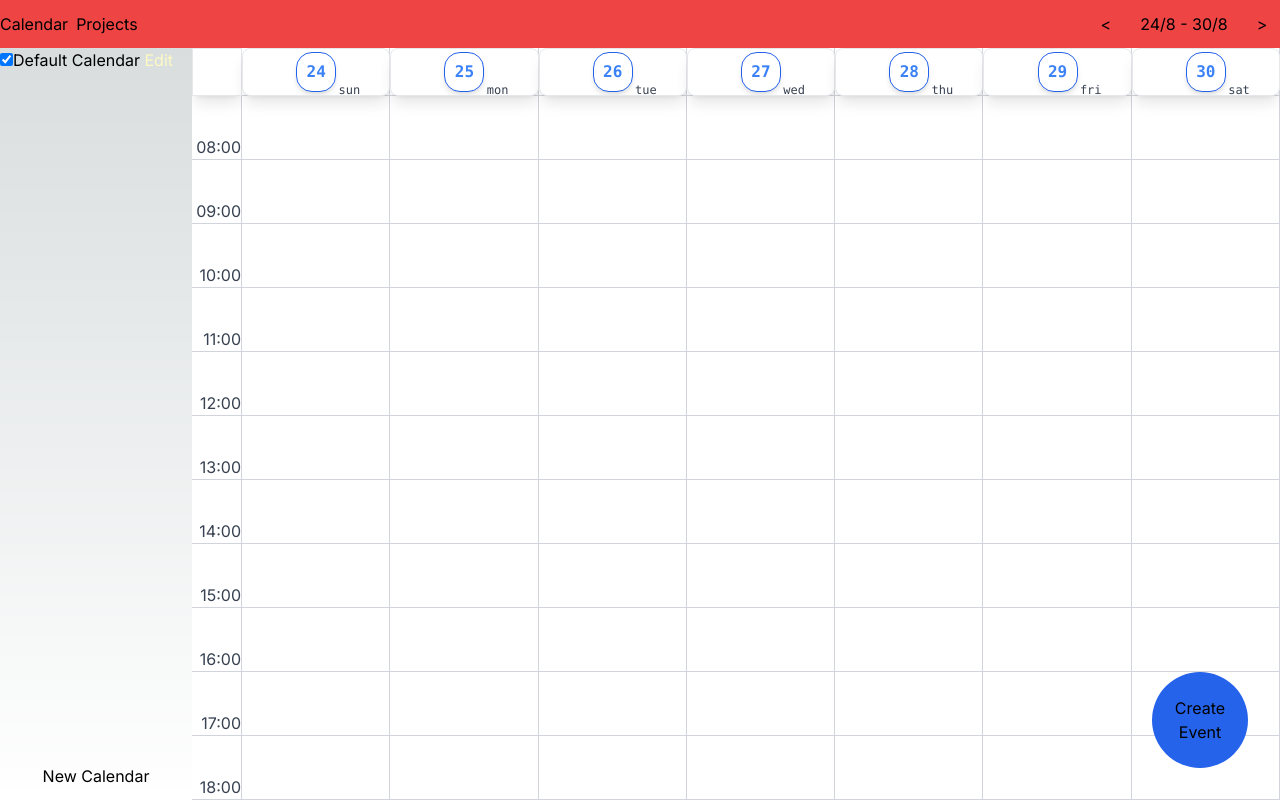
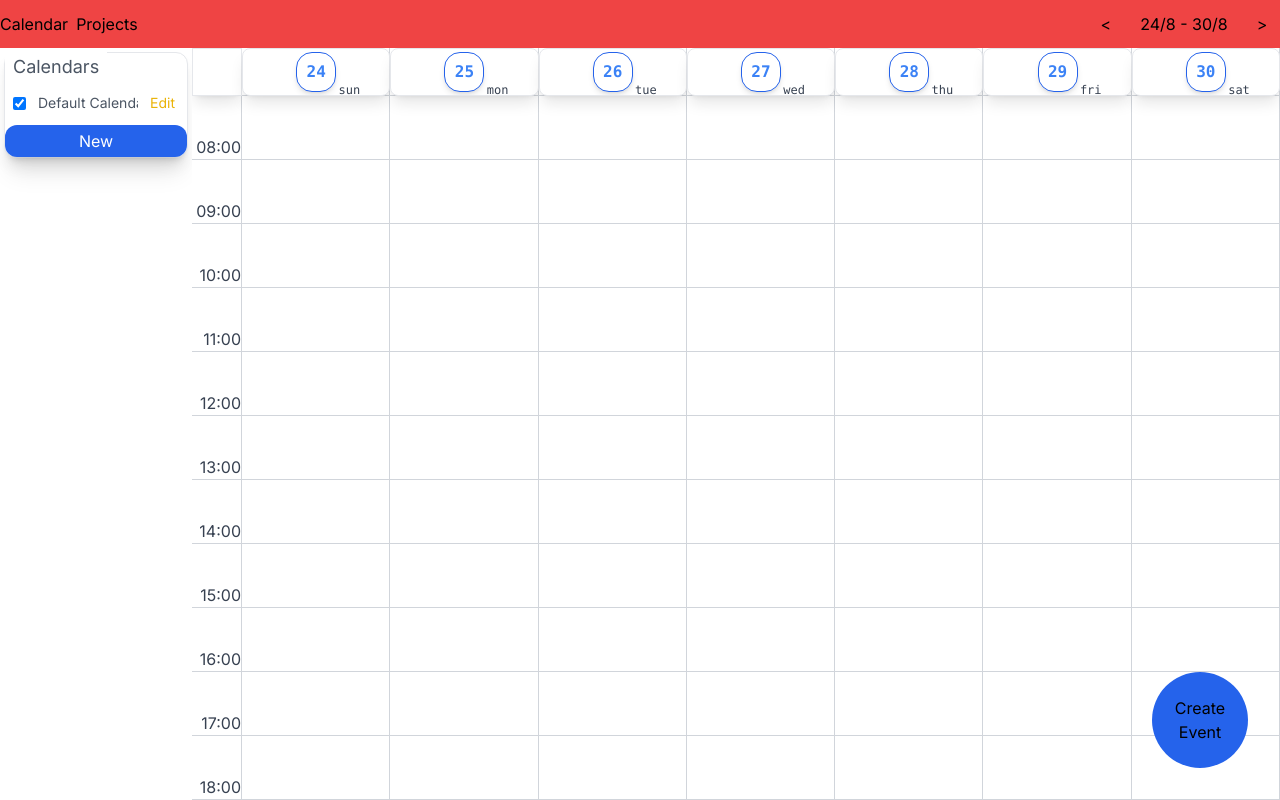
Before and after one commit to lucasduartesobreira/CalendarForge, a Next.js app: page / in a window 1280 px wide. Built offline with nearby package versions, Linux system fonts and the light colour scheme.

Commit message:
feat(calendarSideBar): prettify sidebar

```diff
--- a/app/components/sideBar/SideBar.tsx
+++ b/app/components/sideBar/SideBar.tsx
@@ -153,11 +153,15 @@ const SideBar = (
   return (
     <div
       {...arg}
-      className={`${args.className} grid grid-rows-[auto_48px] grid-cols-[auto]`}
+      className={`${args.className} grid grid-rows-[auto_48px] grid-cols-[auto] bg-white`}
     >
       <div className="overflow-auto row-start-1">
         {storages.isSome() && calendars.isSome() && actions.isSome() && (
-          <ul className="">
+          <div className="bg-white rounded-xl shadow-lg border-[1px] border-gray-200 m-1">
+            <span className="p-2 text-gray-600 bg-white text-lg ">
+              Calendars
+            </span>
+            <ul className="text-sm bg-white p-2 flex flex-col">
               {storages
                 .unwrap()
                 .calendarsStorage.all()
@@ -167,17 +171,25 @@ const SideBar = (
                   const defaultChecked =
                     viewableCalendars.get(calendar.id) ?? true;
                   return (
-                  <li key={index}>
+                    <li
+                      key={index}
+                      className="flex items-center gap-2 w-full relative"
+                    >
                       <input
                         type="checkbox"
                         onChange={(event) => {
-                        actions.unwrap().set(calendar.id, event.target.checked);
+                          actions
+                            .unwrap()
+                            .set(calendar.id, event.target.checked);
                         }}
                         defaultChecked={defaultChecked}
+                        className="px-[2px]"
                       ></input>
-                    {calendar.name}{" "}
+                      <div className="text-gray-600 p-1 max-w-[70%] whitespace-nowrap overflow-hidden">
+                        {calendar.name}
+                      </div>
                       <button
-                      className="text-yellow-100"
+                        className="flex-none ml-auto text-yellow-500 p-1"
                         onClick={() => {
                           setSelectedCalendar(O.Some(calendar));
                         }}
@@ -188,15 +200,16 @@ const SideBar = (
                   );
                 })}
             </ul>
-        )}
-      </div>
             <button
-        className="row-start-2"
+              className="w-full bg-blue-600 text-white rounded-xl shadow-xl p-1 sticky bottom-0"
               ref={refButton}
               onClick={() => setOpen(!open)}
             >
-        New Calendar
+              New
             </button>
+          </div>
+        )}
+      </div>
       {open && (
         <CreateCalendarForm setOpen={setOpen} refs={O.Some([refButton])} />
       )}
```
Lines whose indentation alone changed are shown as unchanged.
